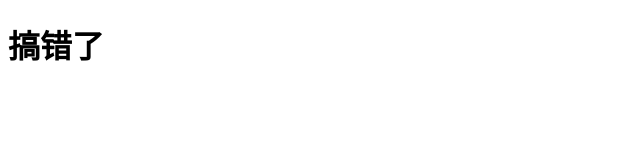
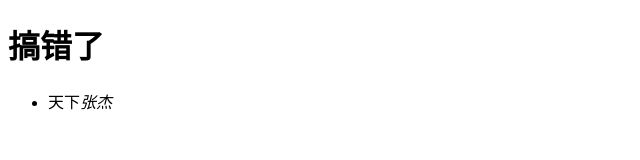
Before and after one commit to loserlosers/master, a plain HTML site: page y.html in a window 1280 px wide. Shown: the whole page, without its empty margins (0-640 px from the left). Drawn offline with Linux system fonts and the light colour scheme.

Commit message:
Update y.html

```diff
--- a/y.html
+++ b/y.html
@@ -8,5 +8,8 @@
 </head>
 <body>
     <h1>搞错了</h1>
+    <ul>
+        <li><span>天下</span><i>张杰</i></li>
+    </ul>
 </body>
 </html>
```
